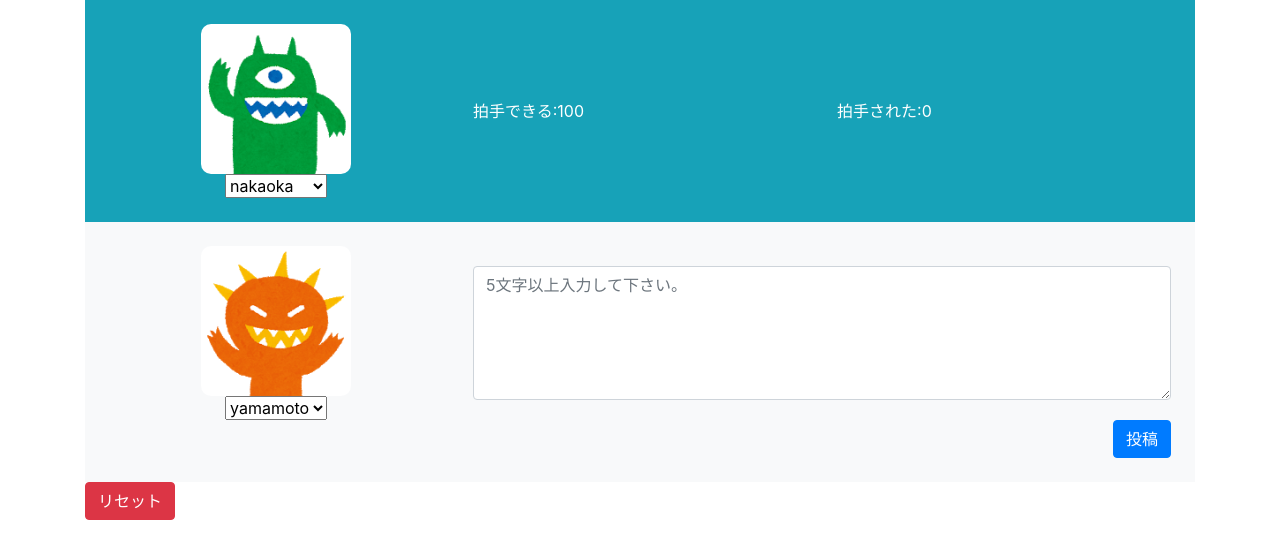
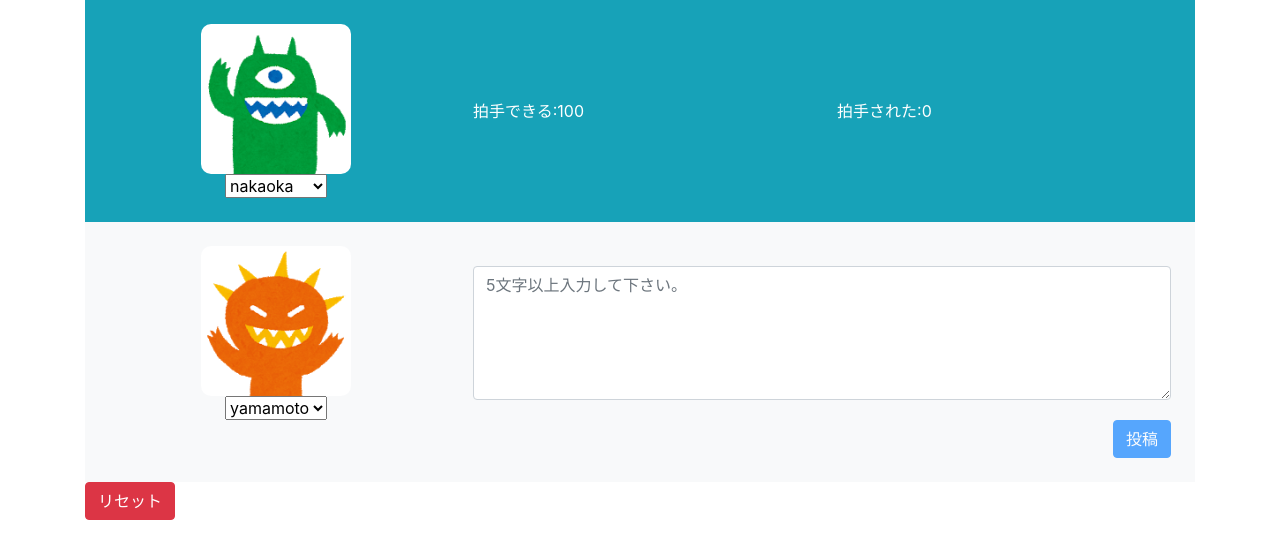
Before and after one commit to takashi0602/fringe81-internship-task, a React (Create React App) app: page / in a window 1280 px wide. Shown: the top 558 px of the page. Built offline with nearby package versions, Linux system fonts and the light colour scheme.

Commit message:
投稿ボタン 5文字以上の時に表示

```diff
--- a/src/App.js
+++ b/src/App.js
@@ -31,7 +31,7 @@ class App extends Component {
             </div>
           </div>
           <div className="text-right">
-            <button className="btn btn-primary" onClick={this.submit}>投稿</button>
+            <button className="btn btn-primary" onClick={this.submit} disabled={this.showPostButton()}>投稿</button>
           </div>
         </div>
         <div>{this.showPosts()}</div>
@@ -83,6 +83,7 @@ class App extends Component {
     this.submit = this.submit.bind(this);
     this.showPosts = this.showPosts.bind(this);
     this.showClapButton = this.showClapButton.bind(this);
+    this.showPostButton = this.showPostButton.bind(this);
   }
 
   createUsers() {
@@ -194,10 +195,6 @@ class App extends Component {
   }
 
   submit() {
-    if (this.state.text.length < 5) {
-      alert("5文字以上入力して下さい。");
-      return;
-    }
     let date = new Date();
     let posts = this.state.posts;
     let newPost = {
@@ -235,7 +232,7 @@ class App extends Component {
             <input type="image" src="./images/clap.png" alt="clap" id={post.id} className="c-image__small col-auto p-0" onClick={this.incrementClap} disabled={this.showClapButton(post.id)}/>
             <span className="col-auto" data-tip={this.tooltipText(post)}>
               {post.claps.total}
-              <ReactTooltip effect="solid" place="bottom" multiline="true" />
+              <ReactTooltip effect="solid" place="bottom" multiline={true} />
             </span>
             <span className="col text-right">{post.date}</span>
           </div>
@@ -294,6 +291,10 @@ class App extends Component {
     return false;
   }
 
+  showPostButton() {
+    return this.state.text.length < 5;
+  }
+
   reset() {
     localStorage.clear();
   }
```
